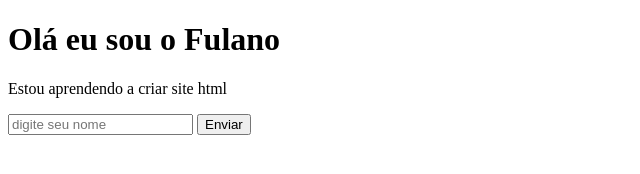
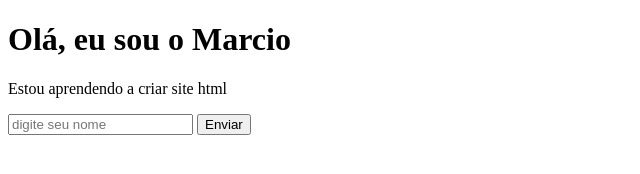
Before and after one commit to marciogengo/primeiro-site, a plain HTML site: page index.html in a window 1280 px wide. Shown: the whole page, without its empty margins (0-640 px from the left). Drawn offline with Linux system fonts and the light colour scheme.

Commit message:
alteracao para inclusao do nome

```diff
--- a/index.html
+++ b/index.html
@@ -6,7 +6,7 @@
     <title>Meu primeiro Site</title>
   </head>
   <body>
-    <h1>Olá eu sou o Fulano</h1>
+    <h1>Olá, eu sou o Marcio</h1>
     <p>Estou aprendendo a criar site html</p>
     <input type="text" placeholder="digite seu nome" />
     <button>Enviar</button>
```
